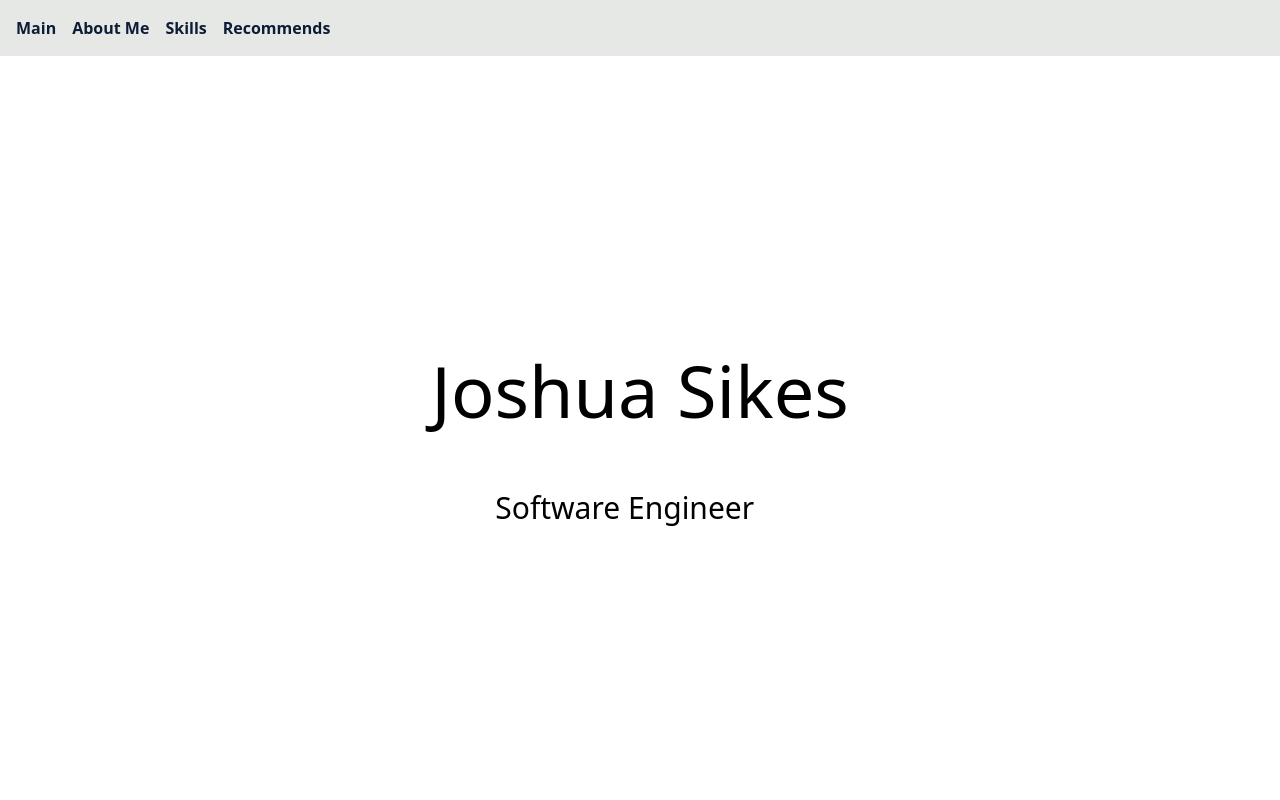
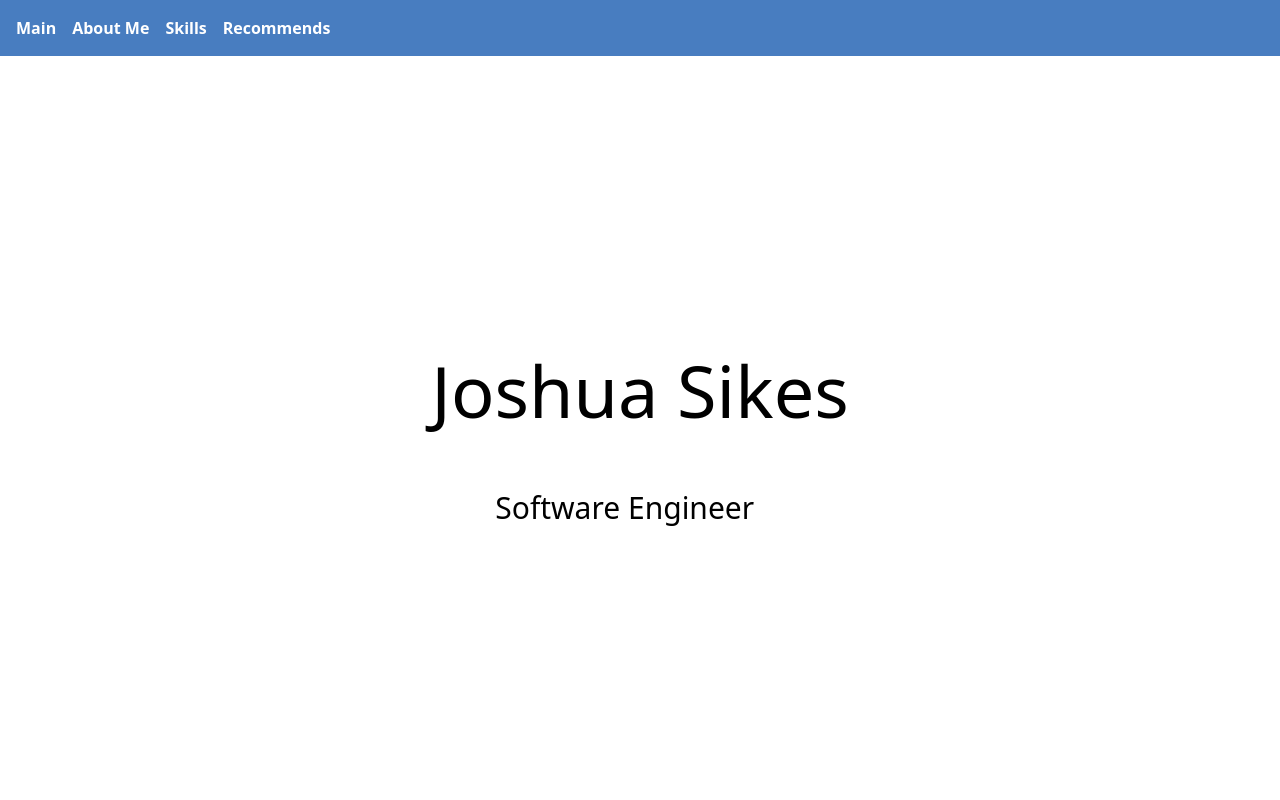
Before and after one commit to JSIK3S/joshsikes, a React (Create React App) app: page / in a window 1280 px wide. Shown: the top 800 px of the page. Built offline with nearby package versions, Linux system fonts and the light colour scheme.

Commit message:
nav styling changes

```diff
--- a/src/components/PageSections/Header.tsx
+++ b/src/components/PageSections/Header.tsx
@@ -2,7 +2,7 @@ import { Nav } from "./Nav";
 
 function Header() {
   return (
-    <header className="h-14 bg-[#E6E8E6]">
+    <header className="h-14 bg-[#487DC0]">
       <Nav />
     </header>
   );
--- a/src/components/PageSections/Nav.tsx
+++ b/src/components/PageSections/Nav.tsx
@@ -2,7 +2,7 @@ import { Link, animateScroll } from "react-scroll";
 
 function Nav() {
   return (
-    <nav className="fixed top-0 left-0 right-0 bg-[#E6E8E6] text-[#0E1C36] font-semibold p-4">
+    <nav className="fixed top-0 left-0 right-0 bg-[#487DC0] text-white font-semibold p-4">
       <ul className="flex space-x-4">
         <li>
           <Link to="main" smooth={true} duration={500}>
```
